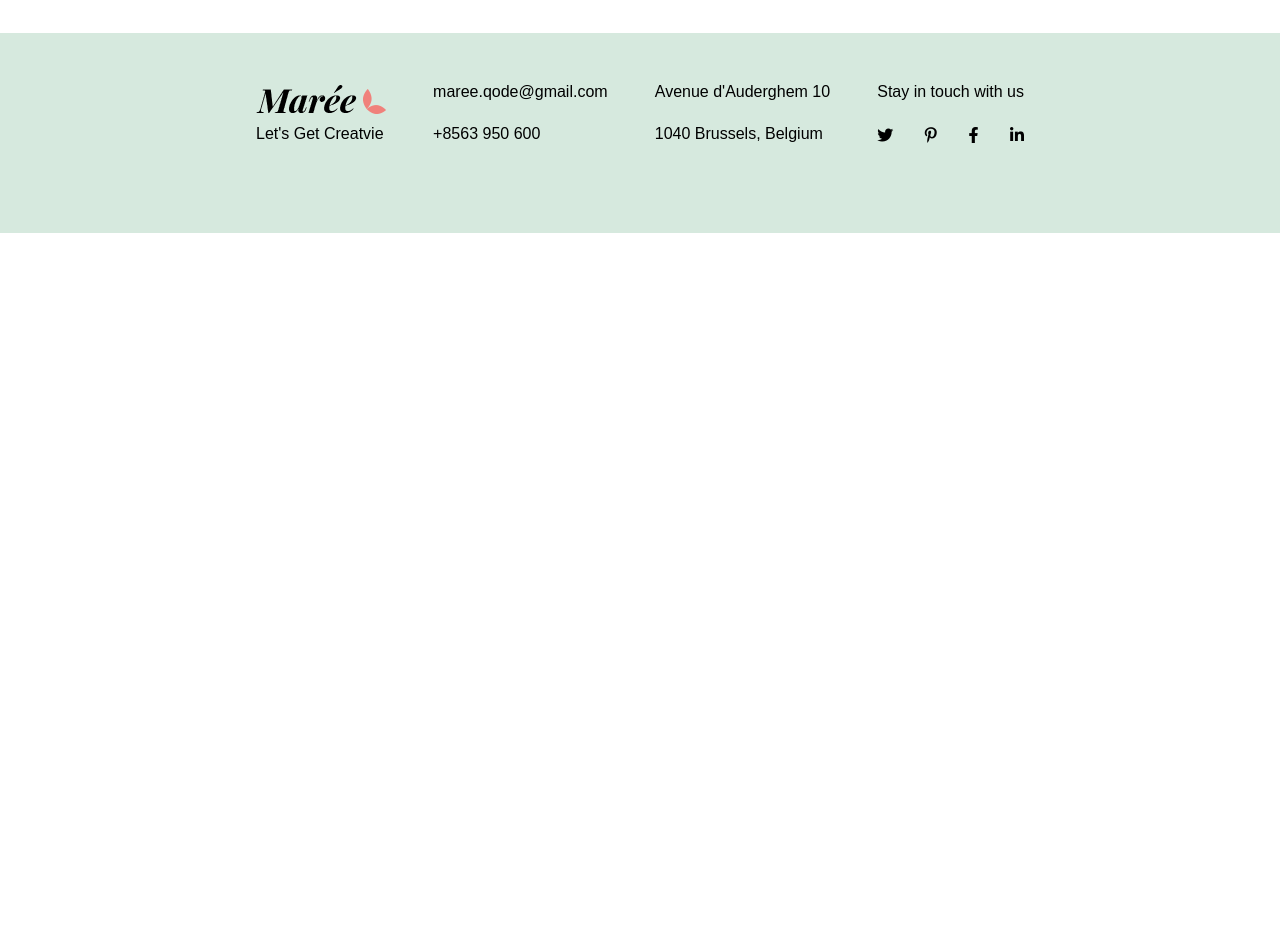
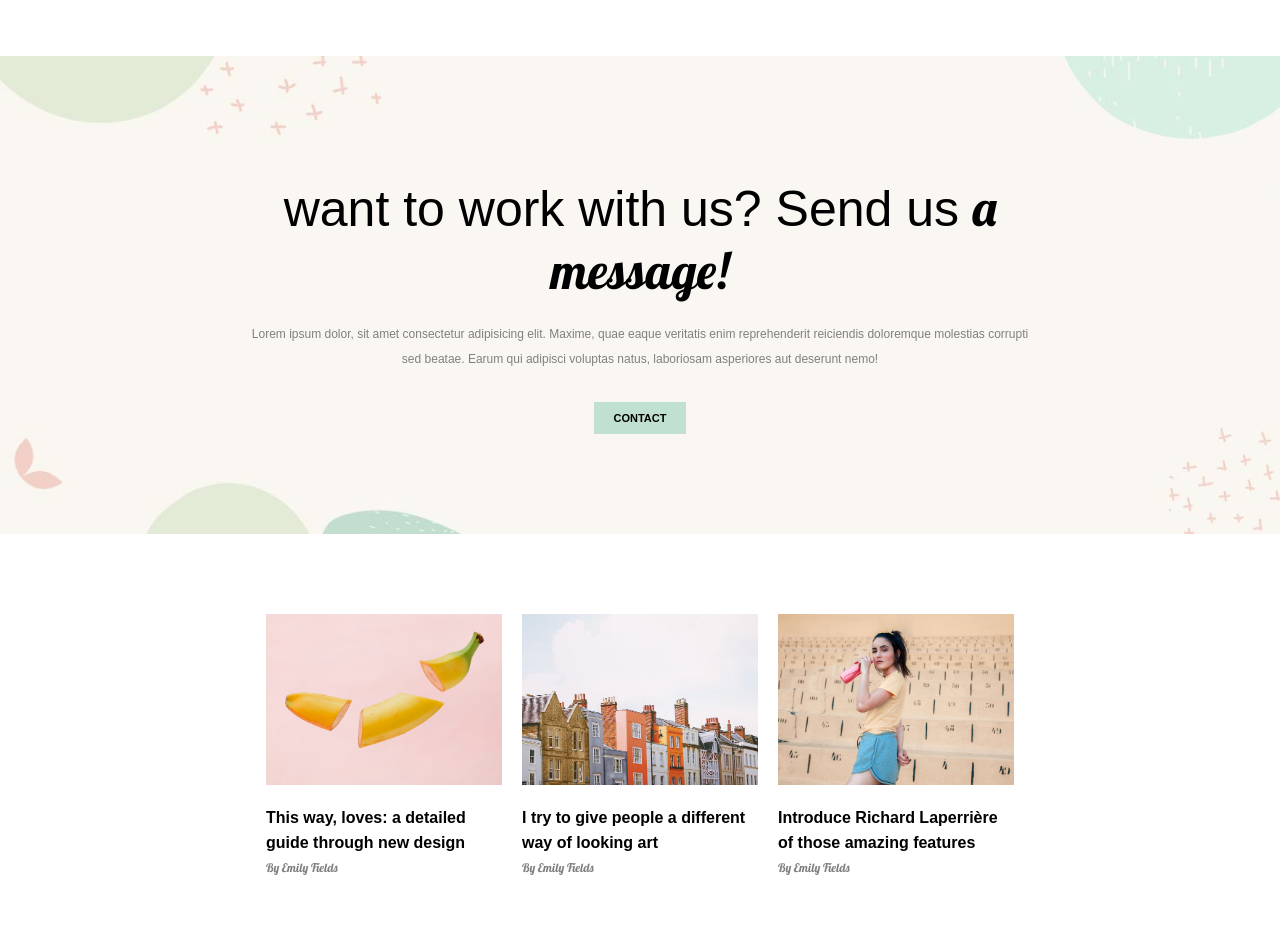
Before and after one commit to amedeo-pasanisi/proj-html-vuejs, a Vue app: page / in a window 1280 px wide. Shown: the part 1780-2732 px from the top of the page. Before the commit the page ends 2013 px from the top, so only its background shows below. Built offline with nearby package versions, Linux system fonts and the light colour scheme.

Commit message:
creazione sezione blog

```diff
--- a/src/App.vue
+++ b/src/App.vue
@@ -7,7 +7,7 @@
       </div>
       <div class="container">
         <div class="left">
-          <h1>Devotion that never ends</h1>
+          <h1>Devotion that never <span class="lobster-font">ends</span></h1>
           <p>Lorem ipsum, dolor sit amet consectetur adipisicing elit. Iure eligendi, deleniti aspernatur adipisci quibusdam et assumenda porro</p>
           <div class="button">READ MORE</div>
         </div>
@@ -35,7 +35,7 @@
     </section>
     <section id="workingProcess">
       <div class="container">
-        <h1>Working process</h1>
+        <h1>Working <span class="lobster-font">process</span></h1>
         <div class="wrapper">
           <img src="./assets/svg/svg-3.svg" alt="">
           <div class="card">
@@ -77,8 +77,29 @@
         </div>
       </div>
     </section>
-    <section id="workWithUs"></section>
-    <section id="blog"></section>
+    <section id="workWithUs">
+      <h1>want to work with us? Send us <span class="lobster-font">a message!</span></h1>
+      <p>Lorem ipsum dolor, sit amet consectetur adipisicing elit. Maxime, quae eaque veritatis enim reprehenderit reiciendis doloremque molestias corrupti sed beatae. Earum qui adipisci voluptas natus, laboriosam asperiores aut deserunt nemo!</p>
+      <div class="button">CONTACT</div>
+    </section>
+    <section id="blog">
+      <div class="container">
+        <div class="card">
+          <img src="./assets/img/h-2-blog-img-1.jpg" alt="">
+          <h4>This way, loves: a detailed guide through new design</h4>
+          <p class="lobster-font">By Emily Fields</p>
+        </div>
+        <div class="card">
+          <img src="./assets/img/h-2-blog-img-2.jpg" alt="">
+          <h4>I try to give people a different way of looking art</h4>
+          <p class="lobster-font">By Emily Fields</p>
+        </div><div class="card">
+          <img src="./assets/img/h-2-blog-img-3.jpg" alt="">
+          <h4>Introduce Richard Laperrière of those amazing features</h4>
+          <p class="lobster-font">By Emily Fields</p>
+        </div>
+      </div>
+    </section>
     <Footer />
   </div>
 </template>
@@ -97,11 +118,24 @@ export default {
 
 <style lang="scss">
 @import '~@fortawesome/fontawesome-free/css/all.min.css';
+@import url('https://fonts.googleapis.com/css2?family=Lobster&display=swap');
 * {
   margin: 0;
   padding: 0;
   box-sizing: border-box;
   font-family: sans-serif;
+}
+.lobster-font {
+  font-family: 'Lobster', cursive;
+}
+.container {
+  width: 60%;
+  margin: auto;
+}
+p {
+  font-size: 12px;
+  line-height: 25px;
+  color: gray;
 }
 
 #slider {
@@ -112,8 +146,6 @@ export default {
   padding: 70px 0;
   .container {
     display: flex;
-    width: 60%;
-    margin: auto;
     .left {
       width: 50%;
       h1 {
@@ -243,14 +275,53 @@ export default {
           h4 {
             margin-bottom: 10px;
           }
-          p {
-            font-size: 11px;
-            line-height: 20px;
-            color: gray;
-          }
         }
       }
     }
   }
 }
+
+#workWithUs {
+  padding: 100px 250px;
+  background-image: url(./assets/img/h-2-background-1.jpg);
+  background-size: cover;
+  background-position: center;
+  text-align: center;
+  h1 {
+    font-size: 50px;
+    font-weight: 300;
+    padding-top: 20px;
+    margin-bottom: 20px;
+  }
+  p {
+    margin-bottom: 30px;
+  }
+  .button {
+    display: inline-block;
+    font-size: 11px;
+    font-weight: 600;
+    padding: 10px 20px;
+    background-color: #C0E1CF;
+  }
+}
+
+#blog {
+  .container {
+    display: flex;
+    padding: 70px 0;
+    .card {
+      display: flex;
+      flex-direction: column;
+      width: calc(100% / 3);
+      padding: 10px;
+      img {
+        width: 100%;
+        margin-bottom: 20px;
+      }
+      h4 {
+        line-height: 25px;
+      }
+    }
+  }
+}
 </style>
```
